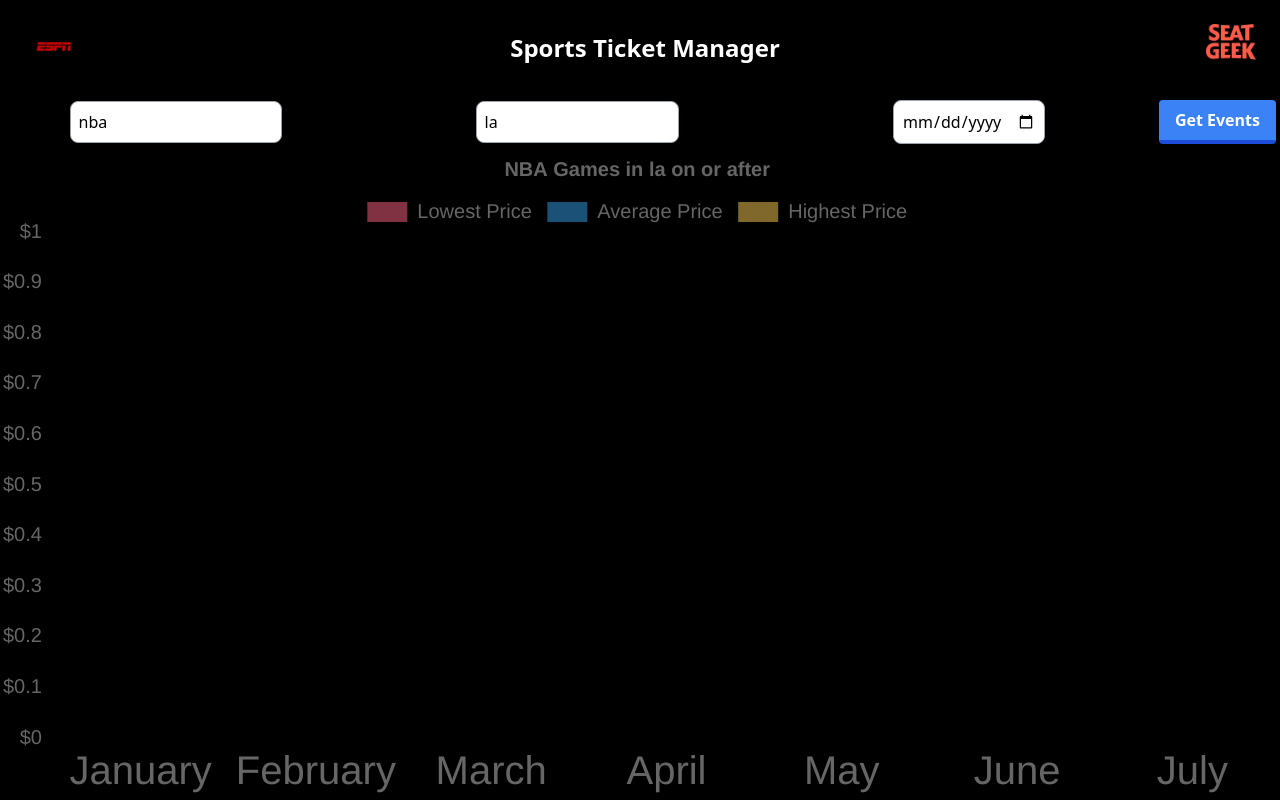
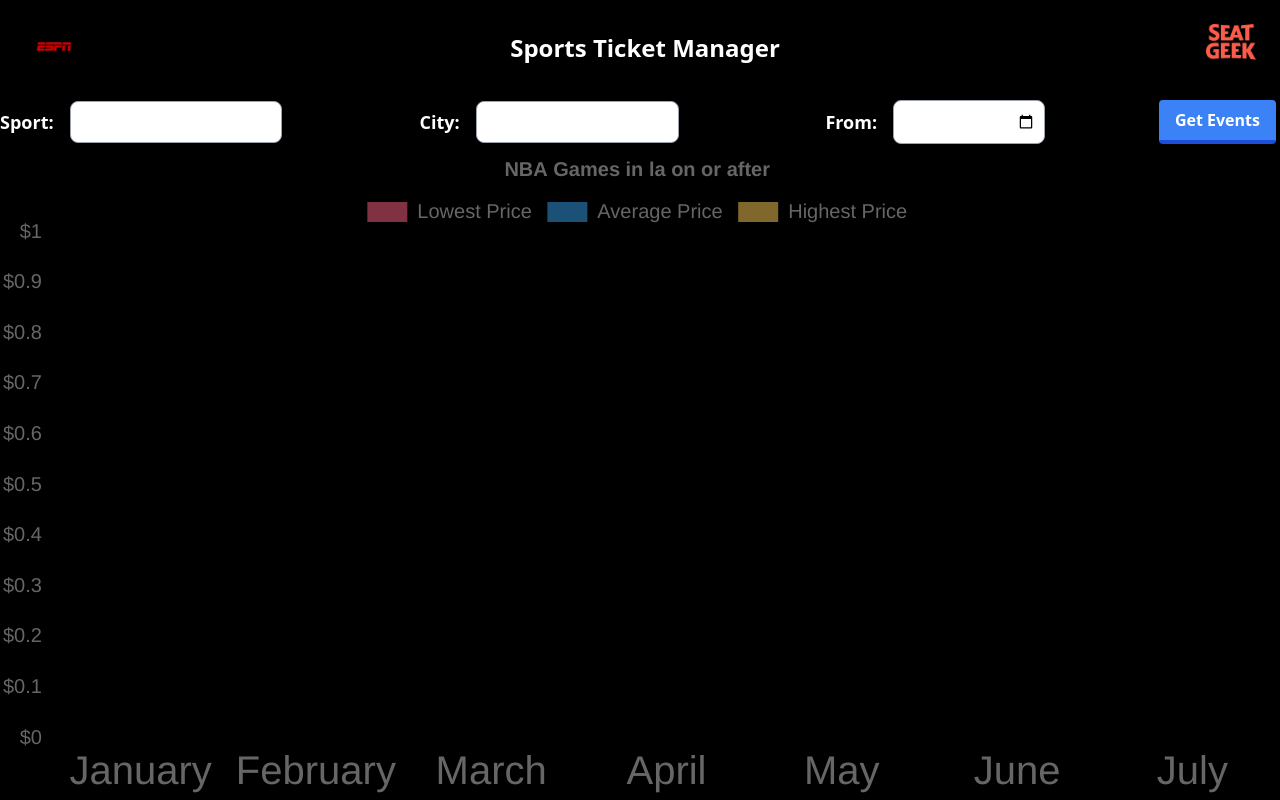
Before and after one commit to michaelsatumba/sports-ticket-manager, a Next.js app: page / in a window 1280 px wide. Built offline with nearby package versions, Linux system fonts and the light colour scheme.

Commit message:
css text center

```diff
--- a/src/app/page.tsx
+++ b/src/app/page.tsx
@@ -287,9 +287,9 @@
 				</div>
 				<form
 					id="searchForm"
-					className="flex flex-col md:flex-row justify-between items-center  bg-black"
+					className="flex flex-col md:flex-row justify-between items-center bg-black text-white"
 				>
-					<div>
+					<div className="flex flex-col md:flex-row items-center">
 						<label htmlFor="city" className="font-bold text-lg mr-4">
 							Sport:
 						</label>
@@ -301,7 +301,7 @@
 							onChange={(event) => setSport(event.target.value)}
 						/>
 					</div>
-					<div>
+					<div className="flex flex-col md:flex-row items-center">
 						<label htmlFor="city" className="font-bold text-lg mr-4">
 							City:
 						</label>
@@ -313,7 +313,7 @@
 							onChange={(event) => setCity(event.target.value)}
 						/>
 					</div>
-					<div>
+					<div className="flex flex-col md:flex-row items-center">
 						<label htmlFor="startDate" className="font-bold text-lg mr-4">
 							From:
 						</label>
@@ -334,9 +334,9 @@
 					</button>
 				</form>
 
-				<div className="bg-red-500 flex flex-grow">
+				<div className="flex flex-grow">
 					<Bar
-						className="bg-black w-full"
+						className="bg-black "
 						options={options}
 						data={dataOne}
 						onClick={onClick}
@@ -352,6 +352,7 @@
 // ? ADD Titles
 // ? ADD Highest Prices
 // ? ADD OTHER SPORTS
+// ? Make it responsive
 
-// ! Make it responsive
+// ! How to make it fit on one page?
 // ! ADD OTHER CHARTS
```
